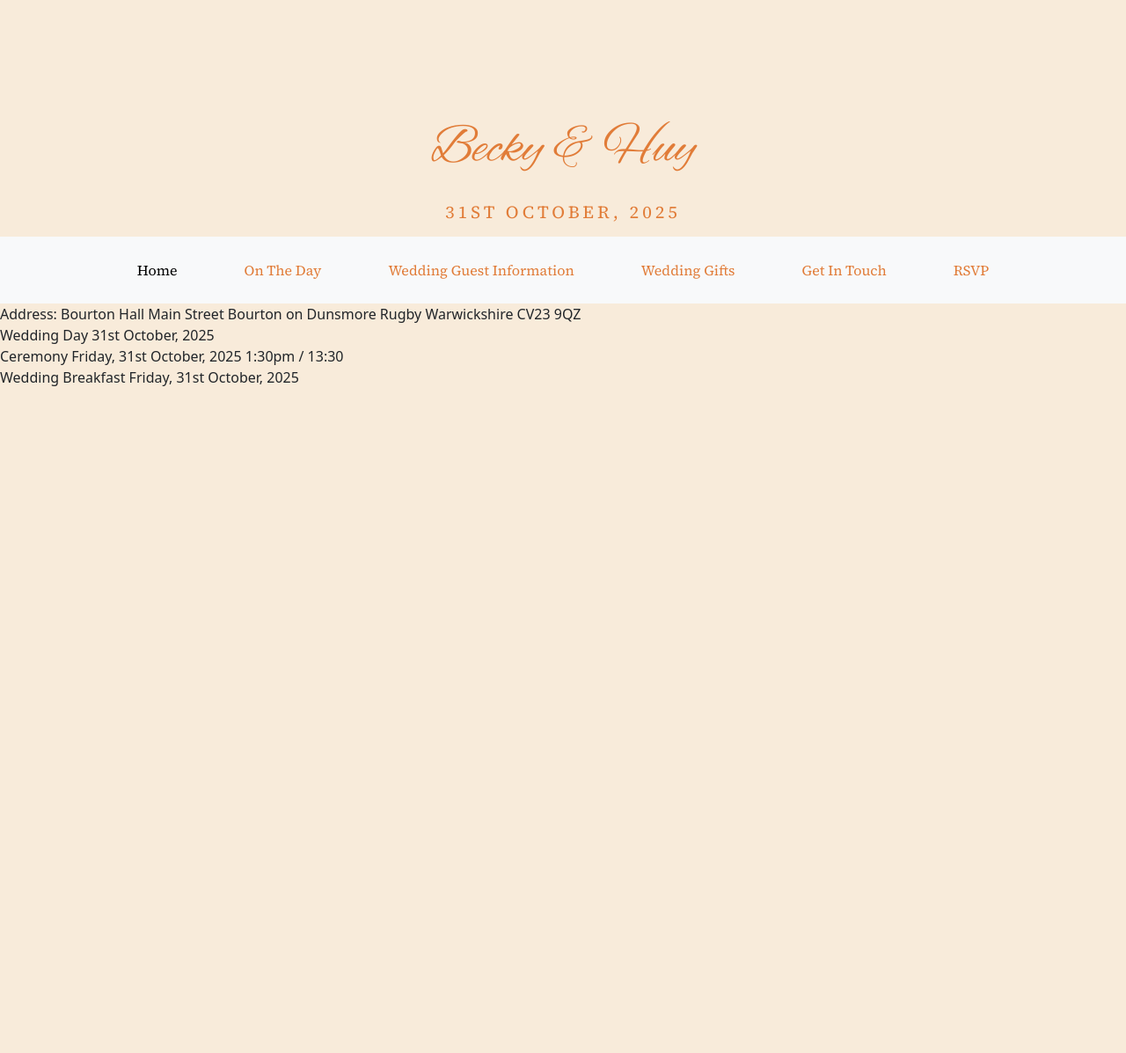
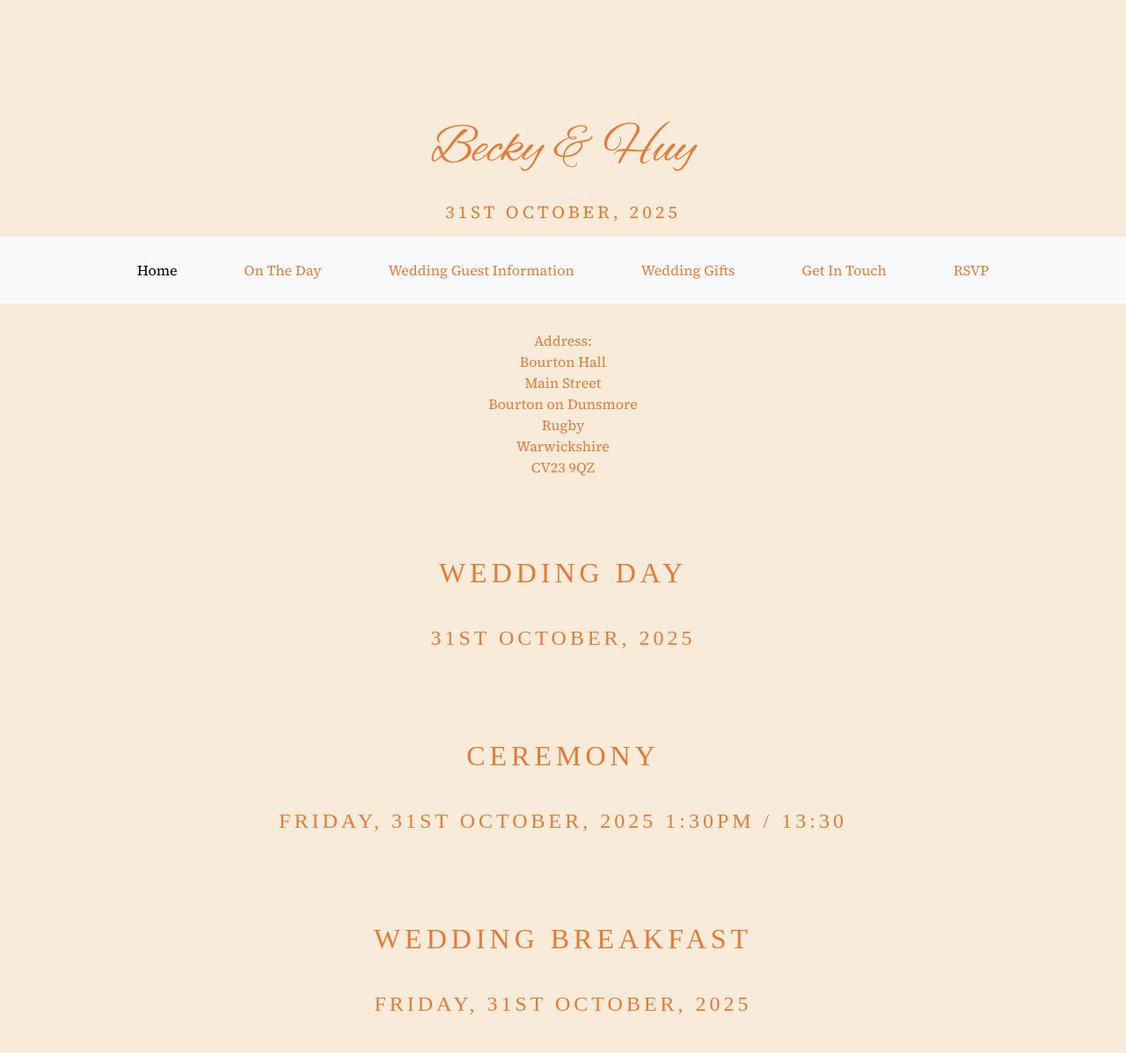
Before and after one commit to je5513/becky-and-huy-wedding, a plain HTML site: page index.html in a window 1280 px wide. Shown: the whole page at 88% size. Before the commit the page ends 800 px from the top, so only its background shows below. Drawn offline with nearby package versions, Linux system fonts and the light colour scheme.

Commit message:
added css to front page

```diff
--- a/index.html
+++ b/index.html
@@ -80,14 +80,34 @@
       </nav>
     </header>
     <main>
-      <div>
-        Address: Bourton Hall Main Street Bourton on Dunsmore Rugby Warwickshire
+      <div class="address">
+        Address: <br />
+        Bourton Hall <br />
+        Main Street <br />
+        Bourton on Dunsmore <br />
+        Rugby <br />
+        Warwickshire <br />
         CV23 9QZ
       </div>
-      <div>Wedding Day 31st October, 2025</div>
-      <div>Ceremony Friday, 31st October, 2025 1:30pm / 13:30</div>
-      <div>Wedding Breakfast Friday, 31st October, 2025</div>
+      <div class="wedding-day">
+        <h4>Wedding Day</h4>
+        <br />
+        <div class="date-and-time">31st October, 2025</div>
+      </div>
+      <div class="ceremony">
+        <h4>Ceremony</h4>
+        <br />
+        <div class="date-and-time">
+          Friday, 31st October, 2025 1:30pm / 13:30
+        </div>
+      </div>
+      <div class="wedding-breakfast">
+        <h4>Wedding Breakfast</h4>
+        <br />
+        <div class="date-and-time">Friday, 31st October, 2025</div>
+      </div>
     </main>
+    <footer></footer>
     <script
       src="https://cdn.jsdelivr.net/npm/bootstrap@5.3.3/dist/js/bootstrap.bundle.min.js"
       integrity="sha384-YvpcrYf0tY3lHB60NNkmXc5s9fDVZLESaAA55NDzOxhy9GkcIdslK1eN7N6jIeHz"
--- a/src/styles.css
+++ b/src/styles.css
@@ -1,5 +1,7 @@
 :root {
   --primary-colour: #f8ebda;
+  --secondary-colour: #e17c38;
+  --primary-font: "Source Serif 4", serif;
 }
 
 body {
@@ -11,7 +13,7 @@ body {
   font-family: "Alex Brush", serif;
   line-height: 1;
   margin: 16px auto;
-  color: #e17c38;
+  color: var(--secondary-colour);
   font-size: 60px;
   font-weight: normal;
   padding-top: 100px;
@@ -19,12 +21,12 @@ body {
 }
 
 .date {
-  font-family: "Source Serif 4", serif;
+  font-family: var(--primary-font);
   text-align: center;
   line-height: 1;
   margin: 8px 0;
   padding-bottom: 10px;
-  color: #e17c38;
+  color: var(--secondary-colour);
   font-size: 20px;
   font-weight: normal;
   text-transform: uppercase;
@@ -36,10 +38,53 @@ body {
 }
 
 .serif-medium {
-  font-family: "Source Serif 4", serif;
-  color: #e17c38;
+  font-family: var(--primary-font);
+  color: var(--secondary-colour);
 }
 
 .serif-medium:hover {
   transition: all 150ms ease-in-out;
 }
+
+.address {
+  padding: 30px;
+}
+
+.wedding-day {
+  padding: 30px;
+}
+
+.ceremony {
+  padding: 30px;
+}
+
+.wedding-breakfast {
+  padding: 30px;
+}
+
+.date-and-time {
+  margin: 8px 0px;
+  font-family: "Source Serif";
+  color: var(--secondary-colour);
+  font-size: 24px;
+  font-weight: 200;
+  text-transform: uppercase;
+  letter-spacing: 4px;
+}
+
+h4 {
+  line-height: 1;
+  margin: 32px 0px 8px;
+  font-family: "Source Serif";
+  color: var(--secondary-colour);
+  font-size: 32px;
+  font-weight: 300;
+  letter-spacing: 5px;
+  text-transform: uppercase;
+}
+
+main {
+  font-family: var(--primary-font);
+  color: var(--secondary-colour);
+  text-align: center;
+}
```
